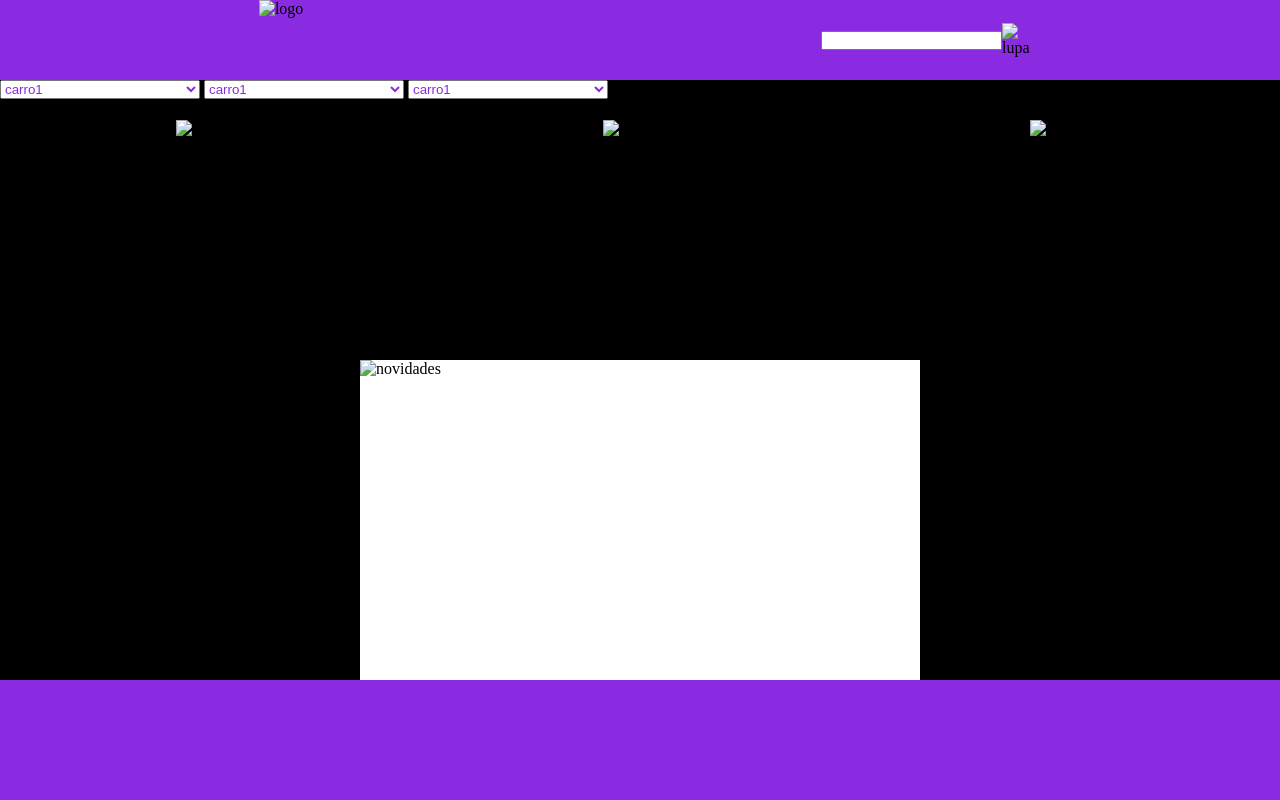
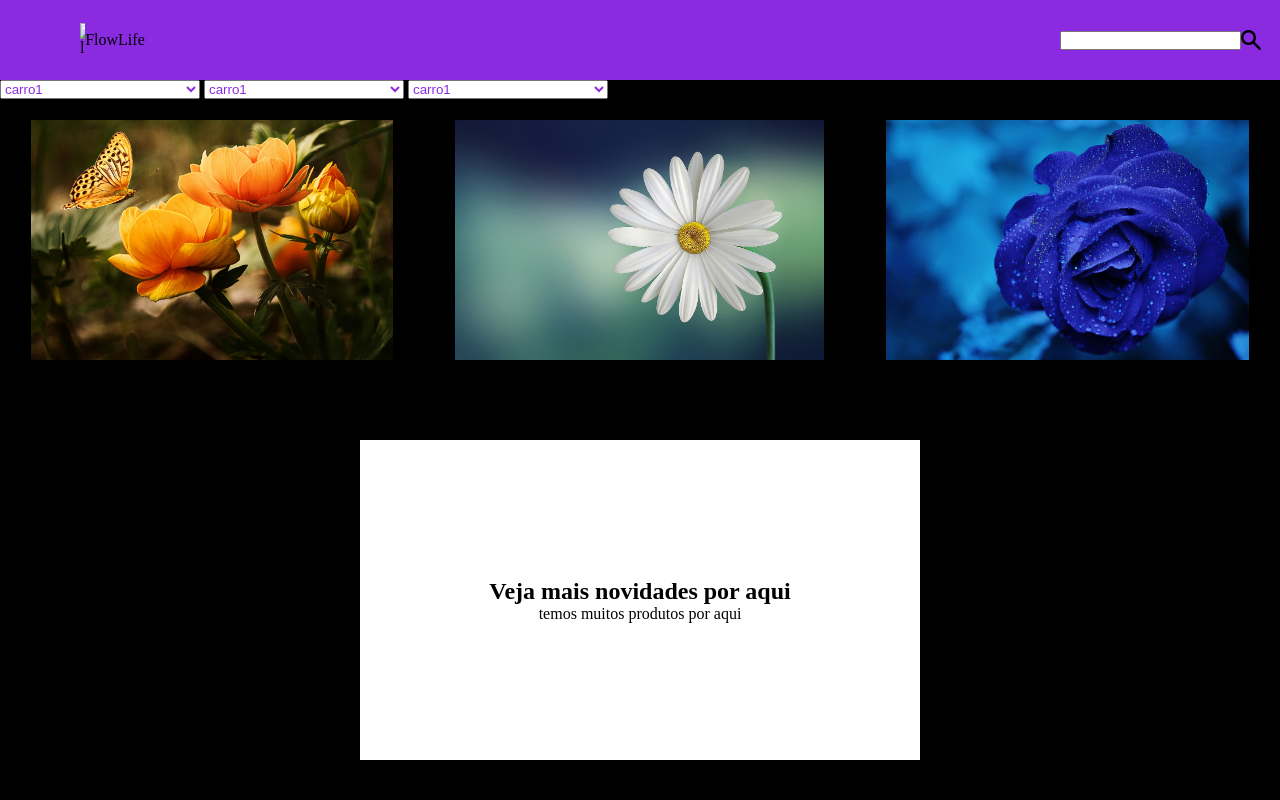
Before and after one commit to AlaxDav1d/ProjetoFigma, a plain HTML site: page site/index.html in a window 1280 px wide. Shown: the top 800 px of the page. Drawn offline with Linux system fonts and the light colour scheme.

Commit message:
adição de imagens

```diff
--- a/site/index.css
+++ b/site/index.css
@@ -11,11 +11,16 @@ header{
     width: 100%;
     height: 10vh;
     display: flex;
-    justify-content: space-around;
+    justify-content: space-between;
 }
 nav{
     height: 5vh;
-
+}
+footer{
+    background-color: #fff;
+    height: 5vh;
+    display: flex;
+    justify-content: center;
 }
 select{
     color: #8a2be2;
@@ -29,6 +34,10 @@ section{
     align-items: center;
     justify-content: space-around;
     width: 200px;
+    margin: 20px;
+}
+.searchBar img{
+    width: 10%;
 }
 .carousel{
     display: flex;
@@ -41,9 +50,14 @@ section{
     justify-content: center;
 }
 .news{
+    margin: 10vh 0;
     width: 70vh;
     height: 40vh;
     background-color: #fff;
+    display: flex;
+    align-items: center;
+    flex-direction: column;
+    justify-content: center;
 }
 .thirdSection{
     height: 60vh;
@@ -76,9 +90,11 @@ section{
     background-color: #fff;
     height: 20vh;
 }
-footer{
-    background-color: #fff;
-    height: 5vh;
+.logo{
     display: flex;
-    justify-content: center;
+    margin: 0 10vh;
+    align-items: center;
 }
+.logo img{
+    width: 5%;
+}
--- a/site/index.html
+++ b/site/index.html
@@ -8,10 +8,13 @@
 </head>
 <body>
     <header>
-        <img src="" alt="logo">
+        <div class="logo">
+            <img src="../imgs/logo" alt="logo">
+            <p>FlowLife</p>
+        </div>
         <div class="searchBar">
             <input type="search" name="pesquisa">
-            <img src="" alt="lupa">
+            <img src="../imgs/lupa.png" alt="lupa">
         </div>
     </header>
     <nav>
@@ -39,14 +42,15 @@
     </nav>
     <section>
         <div class="carousel">
-            <img src="" alt="produto1">
-            <img src="" alt="produto2">
-            <img src="" alt="produto3">
+            <img src="../imgs/flowers-g9fd8ac0e8_1280.jpg" alt="produto1">
+            <img src="../imgs/marguerite-g53ad695fb_1280.jpg" alt="produto2">
+            <img src="../imgs/rose-g34c621dce_1280.jpg" alt="produto3">
         </div>
     </section>
     <div class="secondSection">
         <div class="news">
-            <img src="" alt="novidades">
+            <h2>Veja mais novidades por aqui</h2>
+            <p>temos muitos produtos por aqui</p>
             <!--Talvez vá um carrossel aqui tbm-->
         </div>
     </div>
```
Also changed, not shown: imgs/flowers-g9fd8ac0e8_1280.jpg (added), imgs/lupa.png (added), imgs/marguerite-g53ad695fb_1280.jpg (added), imgs/rose-g34c621dce_1280.jpg (added), imgs/rose-g5993d3c63_1280.jpg (added), imgs/rose-g82d343b8d_1280.jpg (added), imgs/rose-gdb3f32e33_1280.jpg (added), 1 other file.
